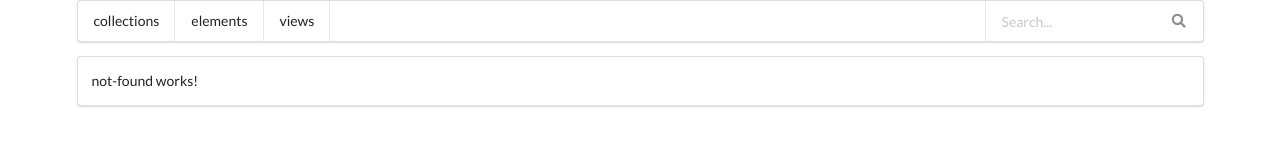
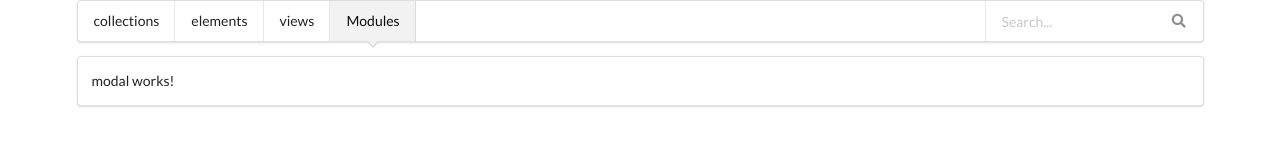
Before and after one commit to faezemaleki99/Compos-learning, an Angular app: page /mods in a window 1280 px wide. Before the commit this address led to /not-found. Shown: the top 160 px of the page. Built offline with nearby package versions, Linux system fonts and the light colour scheme.

Commit message:
add Modules and mods componenet

```diff
--- a/src/app/app-routing.module.ts
+++ b/src/app/app-routing.module.ts
@@ -7,6 +7,7 @@
   { path: 'elements', loadChildren: () => import('./elements/elements.module').then(m => m.ElementsModule) },
   { path: 'collections', loadChildren: () => import('./collections/collections.module').then(m => m.CollectionsModule) },
   { path: 'views', loadChildren: () => import('./views/views.module').then(m => m.ViewsModule) },
+  { path: 'mods', loadChildren: () => import('./mods/mods.module').then(m => m.ModsModule) },
   { path: '', redirectTo: '/home', pathMatch: 'full' },
   { path: 'home', component: HomeComponent },
   { path: 'not-found', component: NotFoundComponent },
--- a/src/app/app.component.html
+++ b/src/app/app.component.html
@@ -3,6 +3,7 @@
         <a class="item" routerLink="/collections" routerLinkActive="active">collections</a>
         <a class="item " routerLink="/elements" routerLinkActive="active">elements</a>
         <a class="item " routerLink="/views" routerLinkActive="active">views</a>
+        <a class="item " routerLink="/mods" routerLinkActive="active">Modules</a>
         <div class="right menu">
             <div class="item">
                 <div class="ui transparent icon input">
--- /dev/null
+++ b/src/app/mods/modal/modal.component.html
@@ -0,0 +1 @@
+<p>modal works!</p>
--- /dev/null
+++ b/src/app/mods/mods-home/mods-home.component.html
@@ -0,0 +1 @@
+<app-modal></app-modal>
--- a/src/app/mods/mods-routing.module.ts
+++ b/src/app/mods/mods-routing.module.ts
@@ -1,7 +1,10 @@
 import { NgModule } from '@angular/core';
 import { RouterModule, Routes } from '@angular/router';
+import { ModalComponent } from './modal/modal.component';
 
-const routes: Routes = [];
+const routes: Routes = [
+  {path: '', component: ModalComponent}
+];
 
 @NgModule({
   imports: [RouterModule.forChild(routes)],
```
Also changed, not shown: src/app/mods/modal/modal.component.ts (added, +10 -0 lines), src/app/mods/mods-home/mods-home.component.ts (added, +10 -0 lines), src/app/mods/mods.module.ts (+6 -1 lines), src/app/mods/modal/modal.component.css (added), src/app/mods/mods-home/mods-home.component.css (added).
